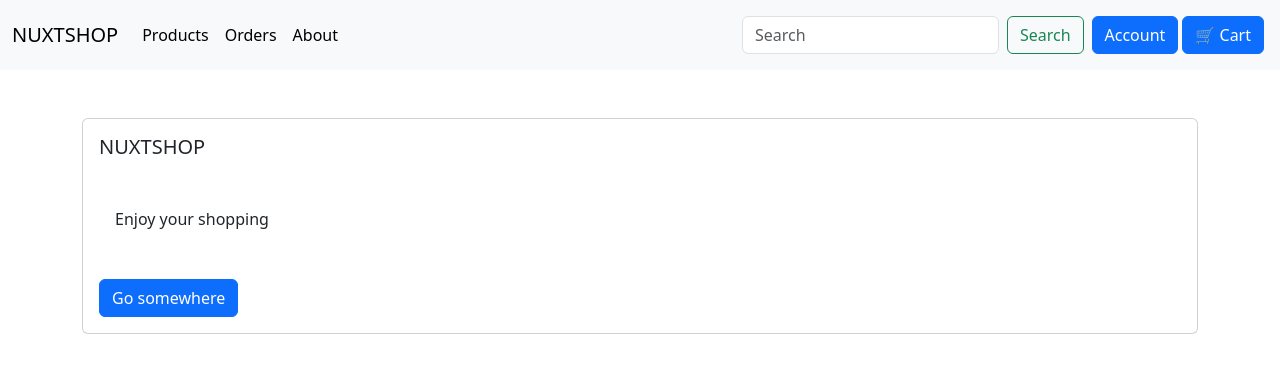
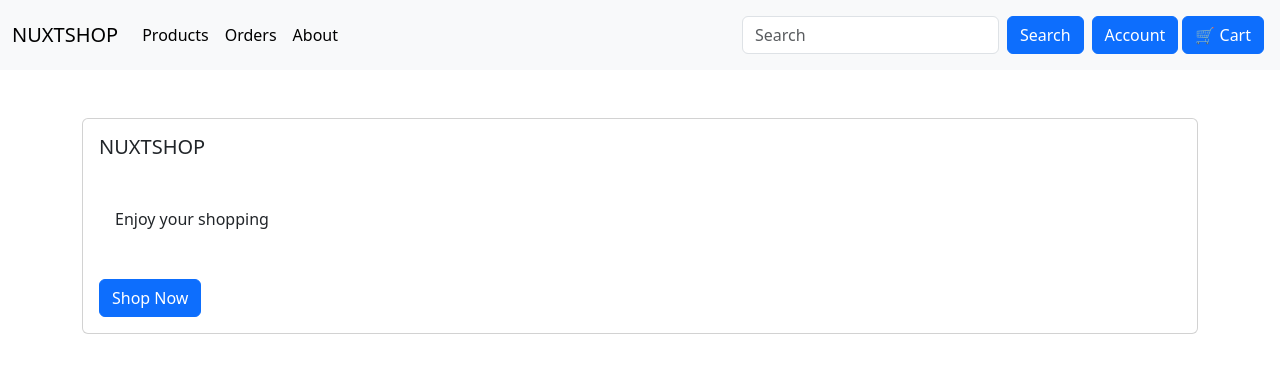
Before and after one commit to wuttinanhi/nuxtshop, a Nuxt app: page /about in a window 1280 px wide. Shown: the top 372 px of the page. Built offline with nearby package versions, Linux system fonts and the light colour scheme.

Commit message:
chore edit

```diff
--- a/components/About.vue
+++ b/components/About.vue
@@ -6,8 +6,8 @@
 
             <p class="card-text my-5 px-3">Enjoy your shopping</p>
 
-            <div class="mt-2">
-                <a href="#" class="btn btn-primary">Go somewhere</a>
+            <div class="d-flex justify-content-start">
+                <NuxtLink to="/" class="btn btn-primary">Shop Now</NuxtLink>
             </div>
         </div>
     </div>
--- a/components/Navbar.vue
+++ b/components/Navbar.vue
@@ -21,7 +21,7 @@ import { NuxtLink } from '#build/components';
                 </ul>
                 <form class="d-flex px-1" role="search">
                     <input class="form-control me-2" type="search" placeholder="Search" aria-label="Search">
-                    <button class="btn btn-outline-success" type="submit">Search</button>
+                    <button class="btn btn-primary" type="submit">Search</button>
                 </form>
                 <div class="d-flex px-1 gap-1 py-2">
                     <NuxtLink to="/account" class="btn btn-primary">Account</NuxtLink>
--- a/components/ProductShowcase.vue
+++ b/components/ProductShowcase.vue
@@ -31,8 +31,7 @@ async function addToCart(product: Product) {
     <div class="row row-cols-3 g-4" v-show="!pending">
         <div class="col" v-for="product in data" :key="product.id">
             <div class="card">
-                <img src="https://cdn.dummyjson.com/product-images/1/1.jpg" class="card-img"
-                    alt="{{ product.imageURL }}">
+                <img src="https://dummyjson.com/image/500/f5f5f5" class="card-img" alt="{{ product.imageURL }}">
 
                 <div class="card-body">
                     <div class="text-center">
--- a/layouts/default.vue
+++ b/layouts/default.vue
@@ -1,11 +1,11 @@
 <template>
     <div>
-        <!-- <p>Some default layout content shared across all pages</p> -->
         <Navbar />
+
         <div class="container mt-5">
-
             <slot />
         </div>
-        <!-- <p>default.vue</p> -->
+
+        <div style="margin-bottom: 30vh;"></div>
     </div>
 </template>
```
